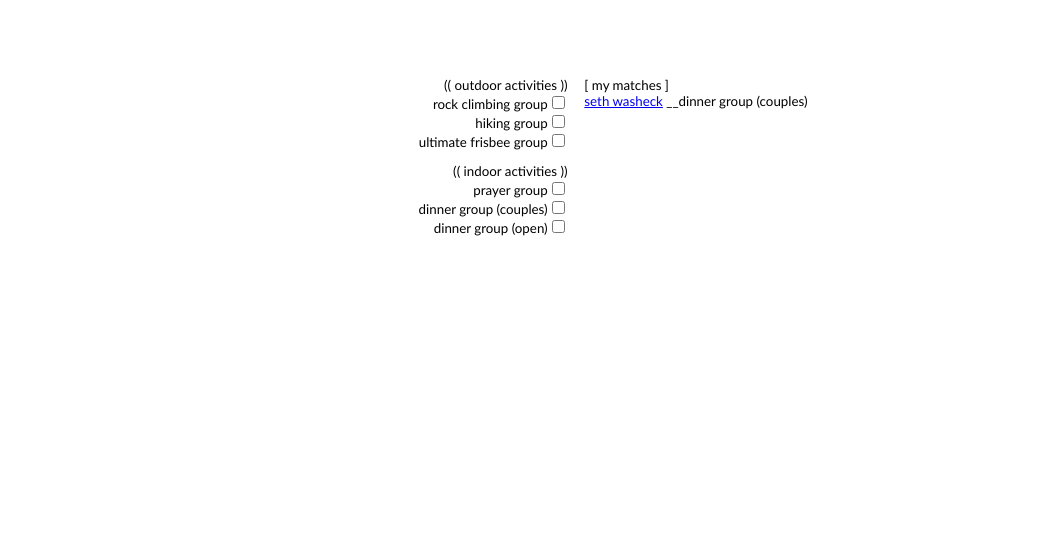
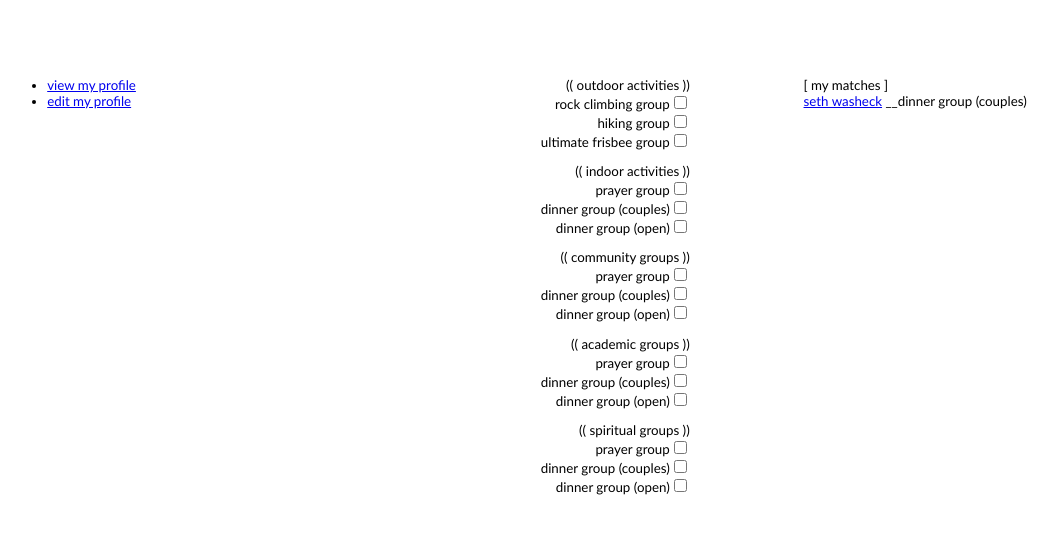
Before and after one commit to DenverSeminary/Students, a Python web app: template templates/main.html in a window 1280 px wide. Shown: the top 534 px of the page, without its empty margins (64-1122 px from the left). Run offline with Jinja, Linux system fonts and the light colour scheme; the template is opened without the code that fills it, so the values that code supplies are empty; some libraries are stand-ins or nearby versions.

Commit message:
formatting main.html

```diff
--- a/templates/main.html
+++ b/templates/main.html
@@ -39,29 +39,32 @@
 			);
 		</script>
 		<link rel="stylesheet" href="{{ static_url("jquery.fancybox-1.3.4.css") }}" type="text/css" media="screen" />
-		<link rel="stylesheet" href="static/main.css" type="text/css" media="screen" />
+		<link rel="stylesheet" href="{{ static_url("main.css") }}" type="text/css" media="screen" />
 		<style>
 			div#sub-wrap {
-				width: 66%; /* width of header */
+				width: 90%; /* width of header */
 				height: 400px; /* optional */
 				margin: 0 auto; /* centers all */
 				/* border: 1px solid #f00; Layout check only */
 				margin-top:5%;
 			}
 			div#left {
-				width: 49%; /* 1/2 sub-wrap */
+				width: 30%; /* 1/2 sub-wrap */
 				height: 400px; /* optional. NMT sub-wrap's */
 				float: left;
 				clear: right;
 				/* border: 1px solid #ff0; Layout check only */
+			}
+			div#middle {
+				width: 30%;
+				float: left;
 				text-align: right;
 			}
 			div#right {
-				width: 49%; /* 1/2 sub-wrap */
+				width: 30%; /* 1/2 sub-wrap */
 				height: 400px; /* optional. NMT sub-wrap's */
 				float: right;
 				/* border: 1px solid #0f0;  Layout check only */
-
 			}
 		</style>
 	</head>
@@ -69,6 +72,12 @@
 		<div id="contents">
 			<div id="sub-wrap">
 				<div id="left">
+					<ul>
+						<li><a href="/user/79342">view my profile</a></li>
+						<li><a href="/user/edit/79342">edit my profile</a></li>
+					</ul>
+				</div>
+				<div id="middle">
 					<p>
 						<!-- this will be dynamic, but for now it looks good-->
 						<span>(( outdoor activities ))</span><br />
@@ -79,6 +88,27 @@
 					<p>
 						<!-- this will be dynamic, but for now it looks good-->
 						<span>(( indoor activities ))</span><br />
+						<span><label for='prayer' >prayer group</label><input type='checkbox' name='prayer' id='prayer' /></span><br />
+						<span><label for='dinner_couples' >dinner group (couples)</label><input type='checkbox' name='dinner_couples' id='dinner_couples' /></span><br />
+						<span><label for='dinner_open' >dinner group (open)</label><input type='checkbox' name='dinner_open' id='dinner_open' /></span><br />
+					</p>
+					<p>
+						<!-- this will be dynamic, but for now it looks good-->
+						<span>(( community groups ))</span><br />
+						<span><label for='prayer' >prayer group</label><input type='checkbox' name='prayer' id='prayer' /></span><br />
+						<span><label for='dinner_couples' >dinner group (couples)</label><input type='checkbox' name='dinner_couples' id='dinner_couples' /></span><br />
+						<span><label for='dinner_open' >dinner group (open)</label><input type='checkbox' name='dinner_open' id='dinner_open' /></span><br />
+					</p>
+					<p>
+						<!-- this will be dynamic, but for now it looks good-->
+						<span>(( academic groups ))</span><br />
+						<span><label for='prayer' >prayer group</label><input type='checkbox' name='prayer' id='prayer' /></span><br />
+						<span><label for='dinner_couples' >dinner group (couples)</label><input type='checkbox' name='dinner_couples' id='dinner_couples' /></span><br />
+						<span><label for='dinner_open' >dinner group (open)</label><input type='checkbox' name='dinner_open' id='dinner_open' /></span><br />
+					</p>
+					<p>
+						<!-- this will be dynamic, but for now it looks good-->
+						<span>(( spiritual groups ))</span><br />
 						<span><label for='prayer' >prayer group</label><input type='checkbox' name='prayer' id='prayer' /></span><br />
 						<span><label for='dinner_couples' >dinner group (couples)</label><input type='checkbox' name='dinner_couples' id='dinner_couples' /></span><br />
 						<span><label for='dinner_open' >dinner group (open)</label><input type='checkbox' name='dinner_open' id='dinner_open' /></span><br />
```
